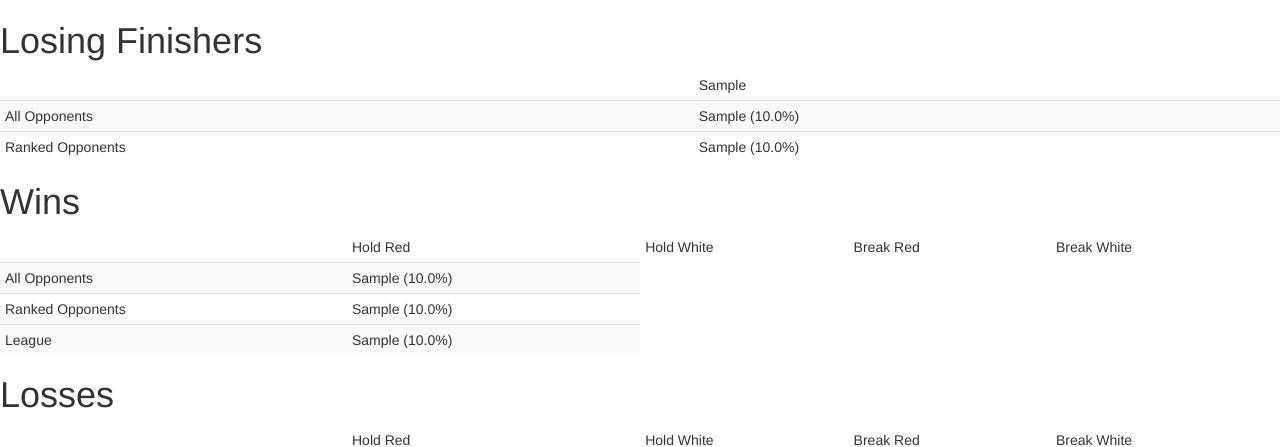
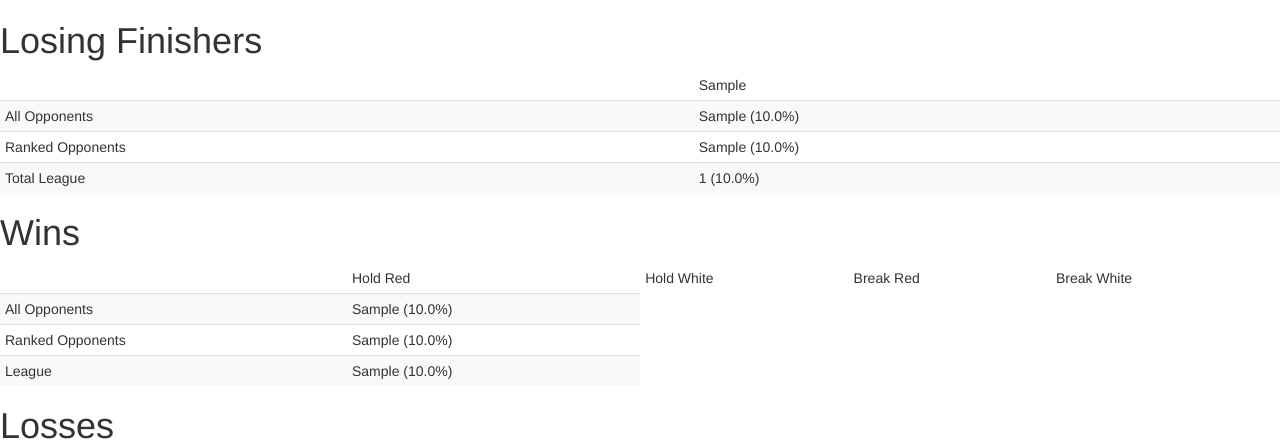
Before and after one commit to Bumpworks/bumpsite, a Django app: template mysite/bump/templates/bump/profile.html in a window 1280 px wide. Shown: the part 373-820 px from the top of the page. Run offline with Django 3.2, Linux system fonts and the light colour scheme; tables that the repository leaves empty hold one stand-in row (values such as "Sample post"); the template is opened without the code that fills it: values that come from a table or form of the project are taken from there, most other values are stand-ins (such as "Sample title", 1, 10 or a date in 2020); some libraries are stand-ins or nearby versions.

```diff
--- a/mysite/bump/templates/bump/profile.html
+++ b/mysite/bump/templates/bump/profile.html
@@ -52,6 +52,11 @@
                 {% endfor %}
                 </tr>
                 <tr>
+                <td>Total League</td>
+                {% for count,per in league_finisher %}
+                <td>{{count}} ({{per|floatformat:1}}%)</td>
+                {% endfor %}
+                </tr>
             </tbody>
         </table>
         <h1>Wins</h1>
```
